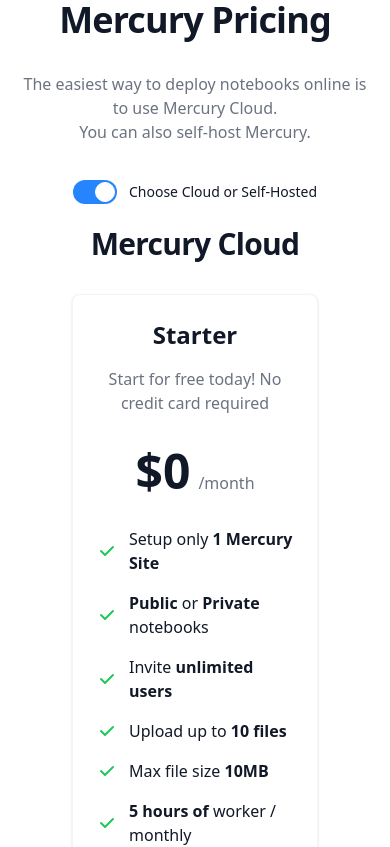
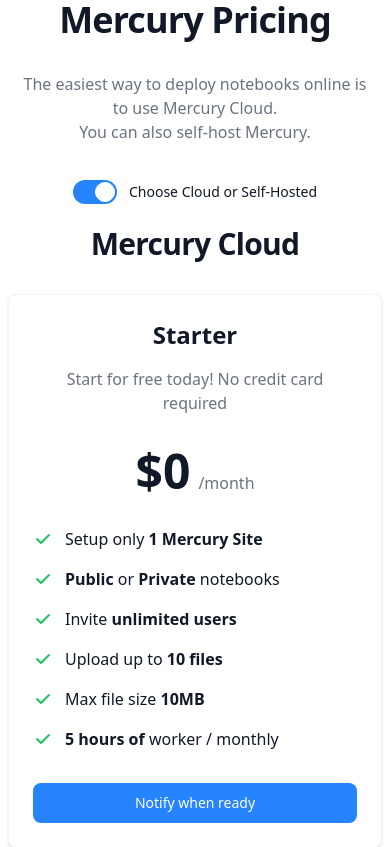
Before and after one commit to mljar/runmercury-website, a Next.js app: page /pricing in a window 390 px wide. Shown: the top 847 px of the page. Built offline with nearby package versions, Linux system fonts and the light colour scheme.

Commit message:
update padding in pricing

```diff
--- a/components/pricing/cloud.tsx
+++ b/components/pricing/cloud.tsx
@@ -2,7 +2,7 @@
 import tickIcon from "../icons/tick";
 
 export default (
-  <div className="space-y-8 lg:grid lg:grid-cols-3 sm:gap-6 xl:gap-10 lg:space-y-0 px-16">
+  <div className="space-y-8 lg:grid lg:grid-cols-3 sm:gap-6 xl:gap-10 lg:space-y-0 lg:px-16">
     <div className="flex flex-col p-6 mx-auto max-w-lg text-center text-gray-900 bg-white rounded-lg border border-gray-100 shadow dark:border-gray-600 xl:p-8 dark:bg-gray-800 dark:text-white">
       <h3 className="mb-4 text-2xl font-semibold">Starter</h3>
       <p className="font-light text-gray-500 sm:text-lg dark:text-gray-400">
--- a/components/pricing/self.tsx
+++ b/components/pricing/self.tsx
@@ -2,7 +2,7 @@
 import tickIcon from "../icons/tick";
 
 export default (
-  <div className="space-y-8 lg:grid lg:grid-cols-3 sm:gap-6 xl:gap-10 lg:space-y-0 px-16">
+  <div className="space-y-8 lg:grid lg:grid-cols-3 sm:gap-6 xl:gap-10 lg:space-y-0 lg:px-16">
     <div className="flex flex-col p-6 mx-auto max-w-lg text-center text-gray-900 bg-white rounded-lg border border-gray-100 shadow dark:border-gray-600 xl:p-8 dark:bg-gray-800 dark:text-white">
       <h3 className="mb-4 text-2xl font-semibold">Free</h3>
       <p className="font-light text-gray-500 sm:text-lg dark:text-gray-400">
--- a/pages/pricing.mdx
+++ b/pages/pricing.mdx
@@ -24,7 +24,7 @@
         after:absolute after:top-[2px] after:left-[2px] after:bg-white after:border-gray-300 after:border
         after:rounded-full after:h-5 after:w-5 after:transition-all dark:border-gray-600 peer-checked:bg-primary-600"
                 ></div>
-        <span class="ml-3 text-sm font-medium text-gray-900 dark:text-gray-300">Choose Cloud or Self-Hosted</span>
+        <span className="ml-3 text-sm font-medium text-gray-900 dark:text-gray-300">Choose Cloud or Self-Hosted</span>
         </label>
         <div className="p-4 mb-4 text-3xl tracking-tight font-extrabold text-gray-900 dark:text-white">
             {cloud && "Mercury Cloud"} {!cloud && "Self-Hosted"}
```
